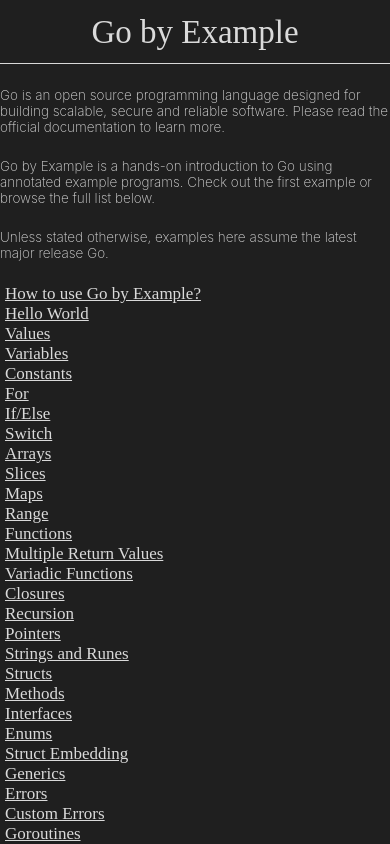
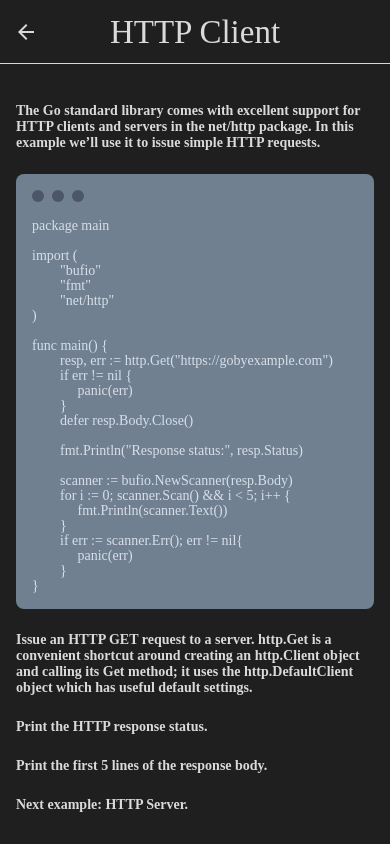
Before and after one commit to Miki535/GoByExample-on-react-native, a React Native app in the folder GoByExample/: screen /HttpClient in a window 390 px wide. Shown: the top 844 px of the page. Built offline with nearby package versions, Linux system fonts and the light colour scheme.

Commit message:
Add HttpClientScreen.js

```diff
--- a/GoByExample/App.js
+++ b/GoByExample/App.js
@@ -6,6 +6,7 @@
 import ValuesScreen from './screens/ValuesScreen';
 import ExitScreen from './screens/ExitScreen';
 import HowToUseGobyExample from './screens/HowToUseGobyExample';
+import HttpClientScreen from './screens/HttpClientScreen';
 
 const Stack = createStackNavigator();
 
@@ -115,7 +116,9 @@
       <Text style={styles.textB}>Command-Line Subcommands</Text>
       <Text style={styles.textB}>Environment Variables</Text>
       <Text style={styles.textB}>Logging</Text>
-      <Text style={styles.textB}>HTTP Client</Text>
+      <TouchableOpacity onPress={() => navigation.navigate('HttpClient')}>
+        <Text style={styles.textB}>HTTP Client</Text>
+      </TouchableOpacity>
       <Text style={styles.textB}>HTTP Server</Text>
       <Text style={styles.textB}>Context</Text>
       <Text style={styles.textB}>Spawning Processes</Text>
@@ -206,6 +209,11 @@
           component={HowToUseGobyExample}
           options={{ title: 'Docs' }}
         />
+        <Stack.Screen
+          name="HttpClient" // Screen name used for navigation
+          component={HttpClientScreen}
+          options={{ title: 'HTTP Client' }}
+        />
         </Stack.Navigator>
     </NavigationContainer>
   );
--- /dev/null
+++ b/GoByExample/screens/HttpClientScreen.js
@@ -0,0 +1,75 @@
+import React from 'react';
+import { View, Text, StyleSheet, ScrollView } from 'react-native';
+
+const HttpClientScreen = () => {
+
+  return (
+    <View style={styles.container}>
+      <BR/>
+      <Text style={styles.text}>The Go standard library comes with excellent support for HTTP clients and servers in the net/http package. In this example we’ll use it to issue simple HTTP requests.</Text>
+      <BR/>
+      <View style={styles.codeContainer}>
+      <View style={styles.header}>
+        <View style={styles.circle}></View>
+        <View style={styles.circle}></View>
+        <View style={styles.circle}></View>
+      </View>
+      <Text style={styles.code}>
+        {'package main\n\nimport (\n        "bufio"\n        "fmt"\n        "net/http"\n)\n\nfunc main() {\n        resp, err := http.Get("https://gobyexample.com")\n        if err != nil {\n             panic(err)\n        }\n        defer resp.Body.Close()\n\n        fmt.Println("Response status:", resp.Status)\n        \n        scanner := bufio.NewScanner(resp.Body)\n        for i := 0; scanner.Scan() && i < 5; i++ {\n             fmt.Println(scanner.Text())\n        }    \n        if err := scanner.Err(); err != nil{\n             panic(err)\n        }\n}'}
+      </Text>
+    </View>
+    <BR/>
+    <ScrollView>
+    <Text style={styles.text}>Issue an HTTP GET request to a server. http.Get is a convenient shortcut around creating an http.Client object and calling its Get method; it uses the http.DefaultClient object which has useful default settings.</Text>
+    <BR/>
+    <Text style={styles.text}>Print the HTTP response status.</Text>
+    <BR/>
+    <Text style={styles.text}>Print the first 5 lines of the response body.</Text>
+    <BR/>
+    <Text style={styles.text}>Next example: HTTP Server.</Text>
+    </ScrollView>
+    </View>
+);
+}
+// Using <BR /> like <br> in html
+const BR = () => <View style={{ height: 23 }} />;
+
+const styles = StyleSheet.create({
+  container: {
+    padding: 16,
+    flex: 1,
+    alignItems: 'left',
+    backgroundColor: '#1f1f1f',
+  },
+  codeContainer: {
+    backgroundColor: '#708090',
+    padding: 16,
+    borderRadius: 8,
+  },
+  text: {
+    fontSize: 14,
+    color: '#dadada',
+    fontWeight: '700',
+    fontStyle: 'normal',
+    fontFamily: 'serif',
+  },
+  header: {
+    flexDirection: 'row',
+    marginBottom: 16,
+  },
+  circle: {
+    width: 12,
+    height: 12,
+    borderRadius: 6,
+    backgroundColor: '#4C566A',
+    marginRight: 8,
+  },
+  code: {
+    color: '#D8DEE9',
+    fontFamily: 'Times New Roman',
+    fontSize: 14,
+    lineHeight: 15,
+  },
+});
+
+export default HttpClientScreen;
```
